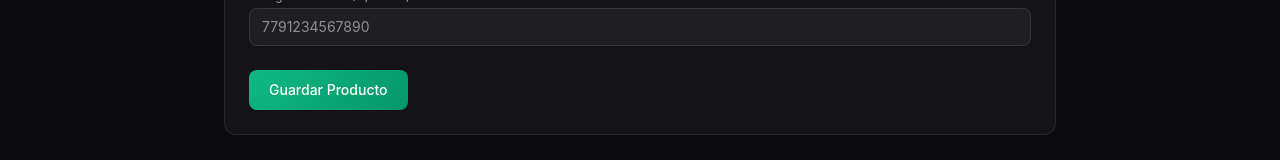
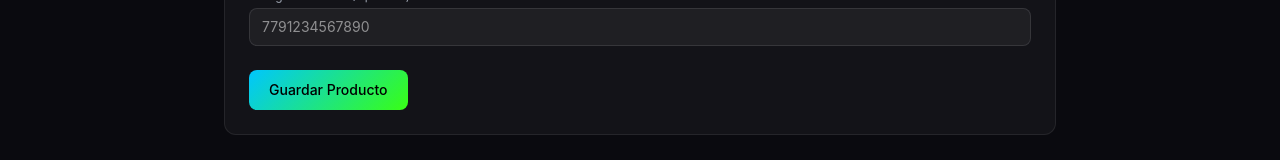
Before and after one commit to nicoschmidt190/Stokkeo, a React app in the folder Frontend/: page /productos in a window 1280 px wide. Shown: the part 414-574 px from the top of the page. Built offline with nearby package versions, Linux system fonts and the light colour scheme; no server answers; sample sign-in values are in the browser's storage; the HTML template or start-up script is replaced by a standard one.

Commit message:
Boton corregido

```diff
--- a/Frontend/src/pages/Productos.jsx
+++ b/Frontend/src/pages/Productos.jsx
@@ -263,7 +263,7 @@ export default function Productos() {
             <div className="md:col-span-2 mt-2 flex gap-3">
               <button type="submit" disabled={cargando}
                 className="px-5 py-2.5 rounded-lg text-sm font-medium"
-                style={{ background: 'linear-gradient(135deg, #10b981, #059669)', color: '#ffffff' }}>
+                style={{ background: 'linear-gradient(135deg, #00c6ff, #39ff14)', color: '#000000' }}>
                 {cargando ? 'Guardando...' : editando ? 'Guardar cambios' : 'Guardar Producto'}
               </button>
               {editando && (
```
